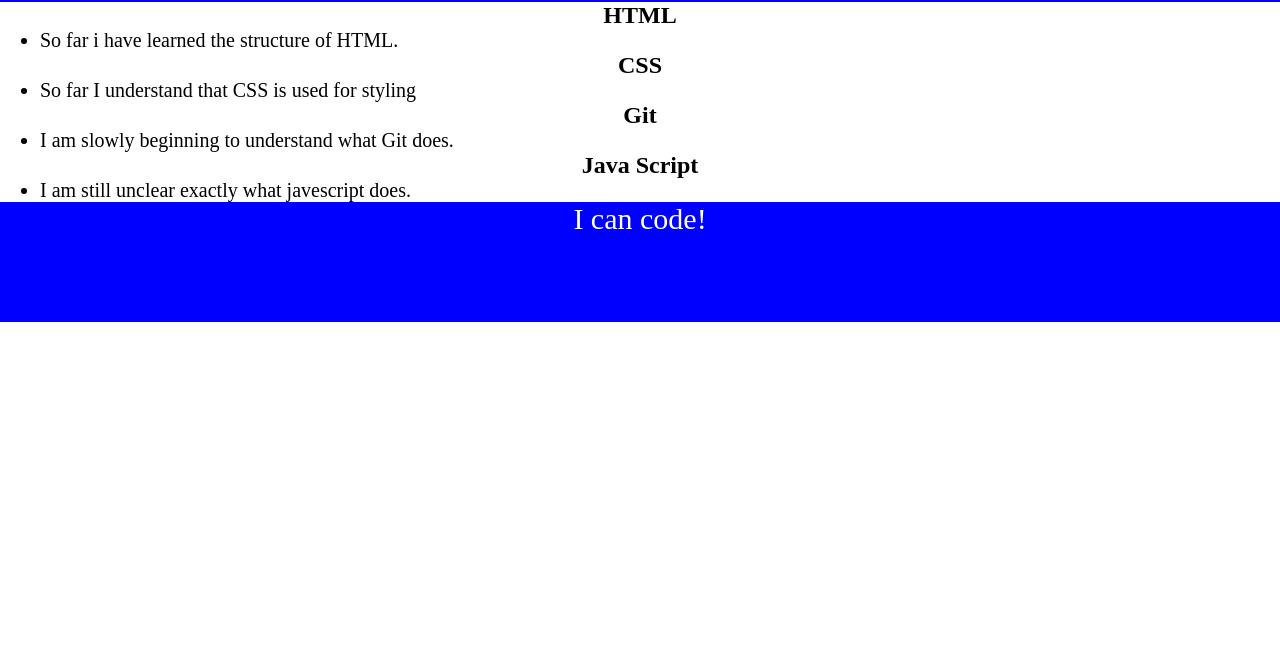
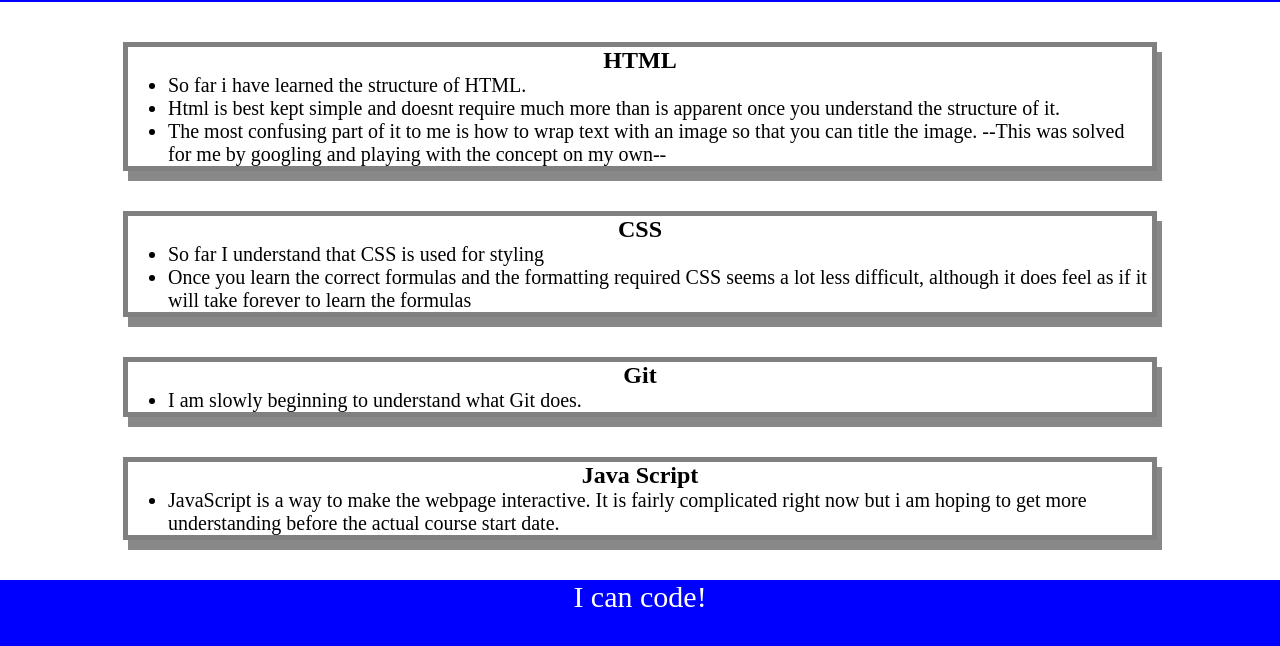
Before and after one commit to bbybee1747/Pre-Work-Study-Guide, a plain HTML site: page prework-study-guide/index.html in a window 1280 px wide. Shown: the part 118-764 px from the top of the page. Drawn offline with Linux system fonts and the light colour scheme.

```diff
--- a/prework-study-guide/assets/style.css
+++ b/prework-study-guide/assets/style.css
@@ -9,6 +9,7 @@ footer {
     background-color: blue;
     color: white;
 }
+
 h1,
 h2 {
     text-align: center;
@@ -28,3 +29,9 @@ p {
     text-align: center;
     font-size: 30px;
   }
+  .card {
+    width: 80%;
+    margin: 40px auto;
+    border: 5px solid gray;
+    box-shadow: 5px 10px #888888;
+  }
--- a/prework-study-guide/index.html
+++ b/prework-study-guide/index.html
@@ -18,6 +18,10 @@
         <h2>HTML</h2>
         <ul>
           <li>So far i have learned the structure of HTML.</li>
+          <li>Html is best kept simple and doesnt require much more than is apparent once you understand the structure of it.</li>
+          <li>The most confusing part of it to me is how to wrap text with an image so that you can title the image.
+            --This was solved for me by googling and playing with the concept on my own--
+          </li>
         </ul>
       </Section>
 
@@ -25,6 +29,7 @@
         <h2>CSS</h2>
         <ul>
           <li>So far I understand that CSS is used for styling</li>
+          <li>Once you learn the correct formulas and the formatting required CSS seems a lot less difficult, although it does feel as if it will take forever to learn the formulas</li>
         </ul>
       </Section>
 
@@ -38,7 +43,7 @@
       <section class="card" id="javescript-section">
         <h2>Java Script</h2>
         <ul>
-          <li>I am still unclear exactly what javescript does.</li>
+          <li>JavaScript is a way to make the webpage interactive. It is fairly complicated right now but i am hoping to get more understanding before the actual course start date. </li>
         </ul>
       </section>
     </main>
```
Also changed, not shown: 4 other files.
